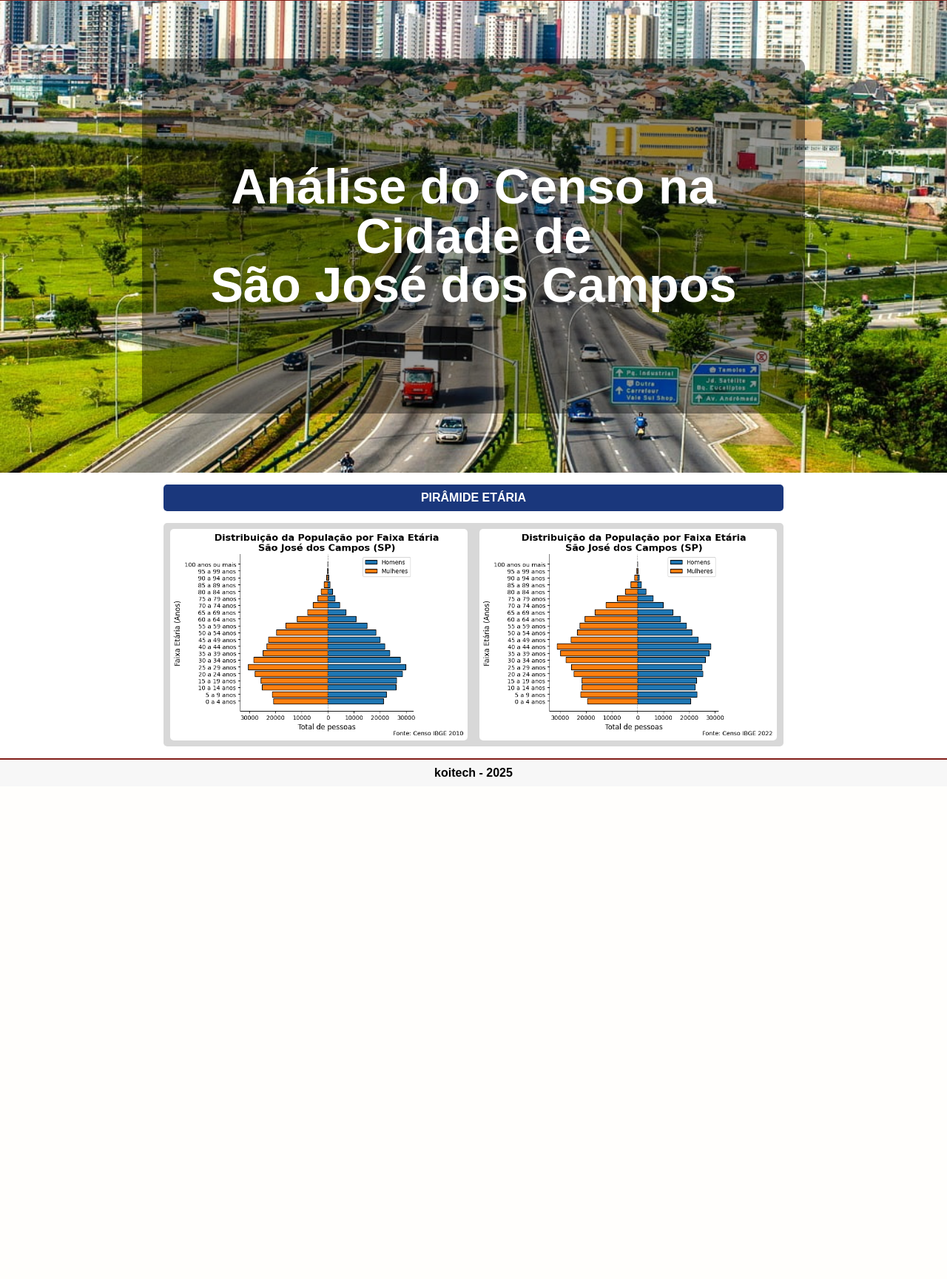
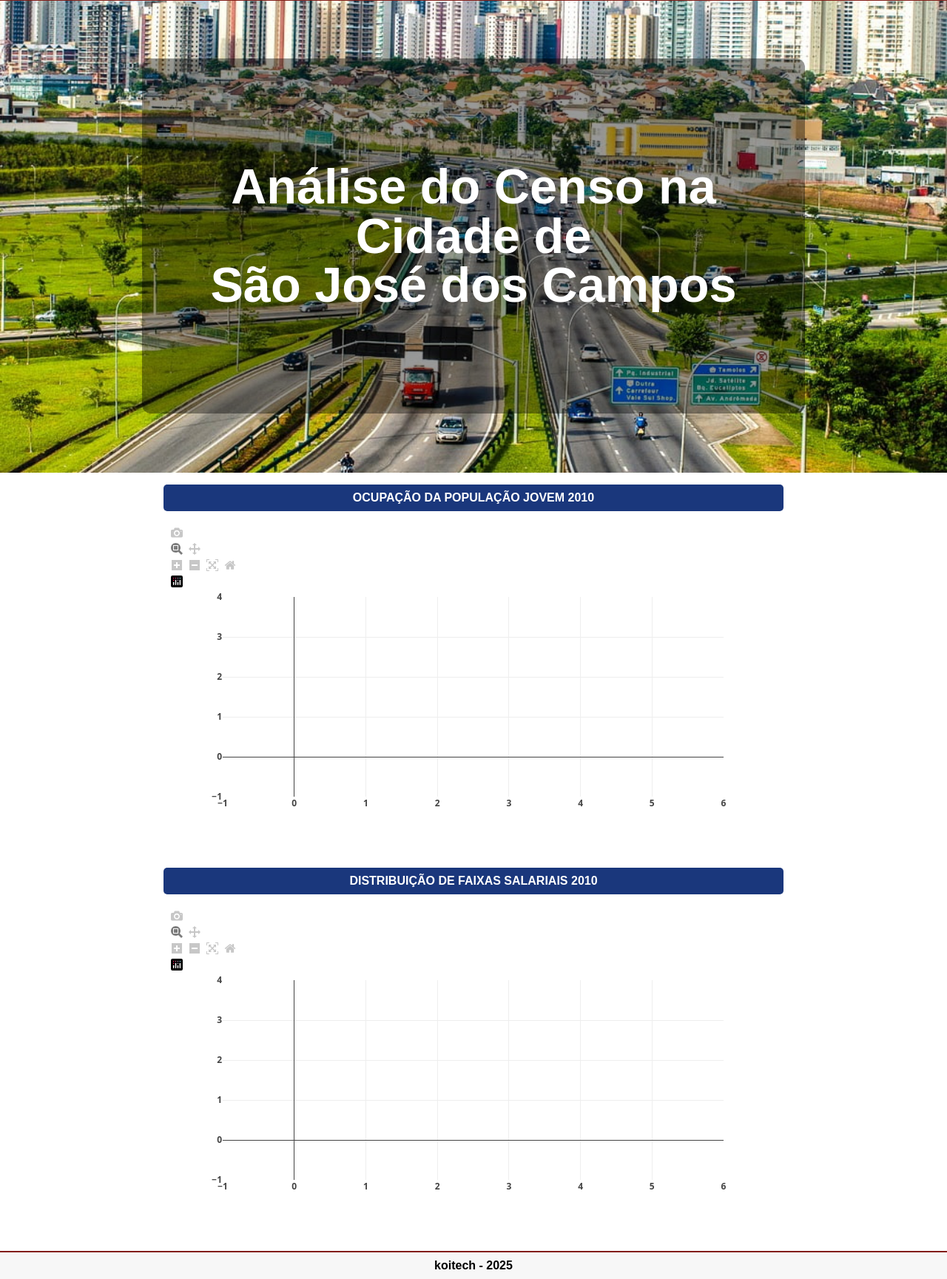
Before and after one commit to koitech-API/ProjectAPI, a Flask app: template src/templates/index.html in a window 1280 px wide. Shown: the part 91-1820 px from the top of the page at 74% size. Before the commit the page ends 1141 px from the top, so only its background shows below. Run offline with Flask 3, Linux system fonts and the light colour scheme; the template is opened without the code that fills it, so the values that code supplies are empty; some libraries are stand-ins or nearby versions.

Commit message:
feat: integrando no site os gráficos interativos feitos no colab utilizando plotly

```diff
--- a/src/app.py
+++ b/src/app.py
@@ -1,10 +1,26 @@
 from flask import Flask, render_template
+import os
+import json
 
 app = Flask(__name__)
 
 @app.route("/")
 def index():
-    return render_template("index.html")
+    #caminho até os arquivos dos gráficos
+    razao_jovens_ocupacao_2010 = os.path.join("static", "assets", "plots", "razao_jovens_ocupacao_2010.json")
+    distribuicao_renda_2010 = os.path.join("static", "assets", "plots", "distribuicao_renda_2010.json")
+
+    #abre e carrega os arquivos dos gráficos
+    with open(razao_jovens_ocupacao_2010, "r", encoding="utf-8") as f:
+        razao_jovens_ocupacao_2010_json = json.load(f)
+    with open(distribuicao_renda_2010, "r", encoding="utf-8") as o:
+        distribuicao_renda_2010_json = json.load(o)
+
+    return render_template(
+        "index.html",
+        razao_jovens_ocupacao_2010_json=razao_jovens_ocupacao_2010_json,
+        distribuicao_renda_2010_json=distribuicao_renda_2010_json
+    )
 
 @app.route("/sobre")
 def sobre():
--- a/src/static/css/style.css
+++ b/src/static/css/style.css
@@ -95,29 +95,18 @@ nav a:hover {
     border-radius: 5px;
 }
 
-/* para aplicação futura */
-.filtros {
-    display: none;
-    background-color: red;
-    padding: 10px;
-    grid-column: 2/ 3;
-    color: white;
-    border-radius: 5px;
-}
-
-/* fim - para aplicação futura */
-
 .graficos {
     display: flex;
+    flex-direction: column;
+    align-items: center;
+    justify-content: center;
     background-color: #d8d8d8;
     grid-column: 2/ 4;
     border-radius: 5px;
 }
 
-.graficos img {
-    max-width: 48%;
-    margin: 1%;
-    border-radius: 5px;
+.graficos div {
+    width: 100%;
 }
 
 /* fim conteúdo principal*/
--- a/src/templates/index.html
+++ b/src/templates/index.html
@@ -1,18 +1,14 @@
 <!DOCTYPE html>
 <html lang="en">
+
 <head>
   <meta charset="UTF-8" />
   <meta name="viewport" content="width=device-width, initial-scale=1.0" />
   <title>Home</title>
 
-    <link
-      rel="stylesheet"
-      href="{{ url_for('static', filename='css/reset.css') }}"
-    />
-    <link
-      rel="stylesheet"
-      href="{{ url_for('static', filename='css/style.css') }}"
-    />
+  <link rel="stylesheet" href="{{ url_for('static', filename='css/reset.css') }}" />
+  <link rel="stylesheet" href="{{ url_for('static', filename='css/style.css') }}" />
+
 </head>
 
 <body>
@@ -20,11 +16,7 @@
     <!-- header -->
     <header>
       <figure>
-          <img
-            src="{{ url_for('static', filename='assets/logo.png') }}"
-            alt="logo"
-            width="90px"
-          />
+        <img src="{{ url_for('static', filename='assets/logo.png') }}" alt="logo" width="90px" />
         <h1>KOITECH</h1>
       </figure>
       <nav>
@@ -44,14 +36,28 @@
     <!-- fim banner -->
 
     <!-- conteúdo principal (gráficos e filtros) -->
-      <summary class="tituloGrafico">PIRÂMIDE ETÁRIA</summary>
+    <summary class="tituloGrafico">OCUPAÇÃO DA POPULAÇÃO JOVEM 2010</summary>
+    <article class="graficos">
+      <!-- gráfico 01 -->
+      <div id="razao_jovens_ocupacao_2010"></div>
+      <script src="https://cdn.plot.ly/plotly-latest.min.js"></script>
+      <script>
+        var grafico = {{ razao_jovens_ocupacao_2010_json | tojson | safe }};
+        Plotly.newPlot('razao_jovens_ocupacao_2010', grafico.data, grafico.layout);
+      </script>
+      <!-- fim gráfico 01 -->
+    </article>
 
-      <!-- para aplicação futura -->
-      <aside class="filtros">FILTROS</aside>
-
+    <summary class="tituloGrafico">DISTRIBUIÇÃO DE FAIXAS SALARIAIS 2010</summary>
     <article class="graficos">
-        <img src="{{ url_for('static', filename='assets/2010etario.png') }}">
-        <img src="{{ url_for('static', filename='assets/2022etario.png') }}">
+      <!-- gráfico 02 -->
+      <div id="distribuicao_renda_2010"></div>
+      <script src="https://cdn.plot.ly/plotly-latest.min.js"></script>
+      <script>
+        var grafico2 = {{ distribuicao_renda_2010_json | tojson | safe }};
+        Plotly.newPlot('distribuicao_renda_2010', grafico2.data, grafico2.layout);
+      </script>
+      <!-- fim gráfico 02 -->
     </article>
     <!-- fim conteúdo principal -->
 
@@ -60,4 +66,5 @@
     <!-- fim rodapé -->
   </main>
 </body>
+
 </html>
```
Also changed, not shown: src/static/assets/plots/distribuicao_renda_2010.json (added, +1 -0 lines), src/static/assets/plots/razao_jovens_ocupacao_2010.json (added, +1 -0 lines). Lines whose indentation alone changed are shown as unchanged.
